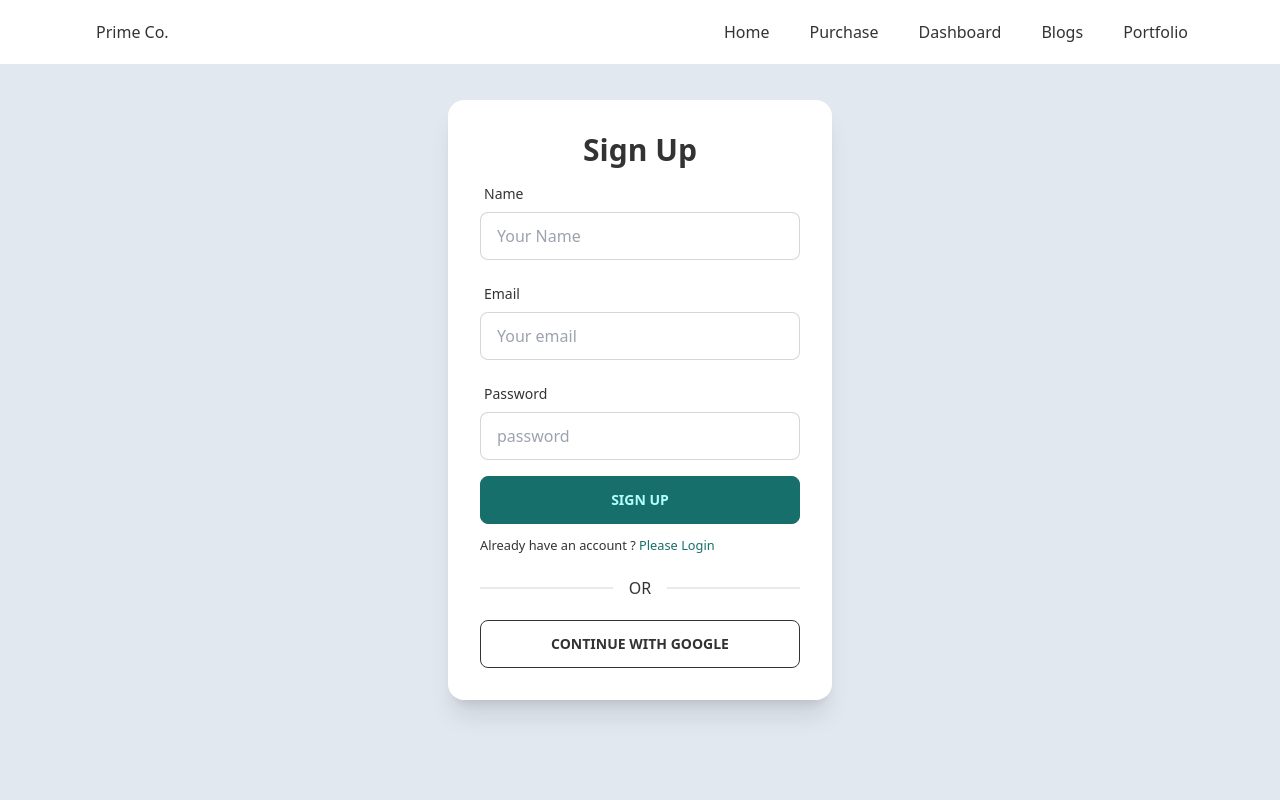
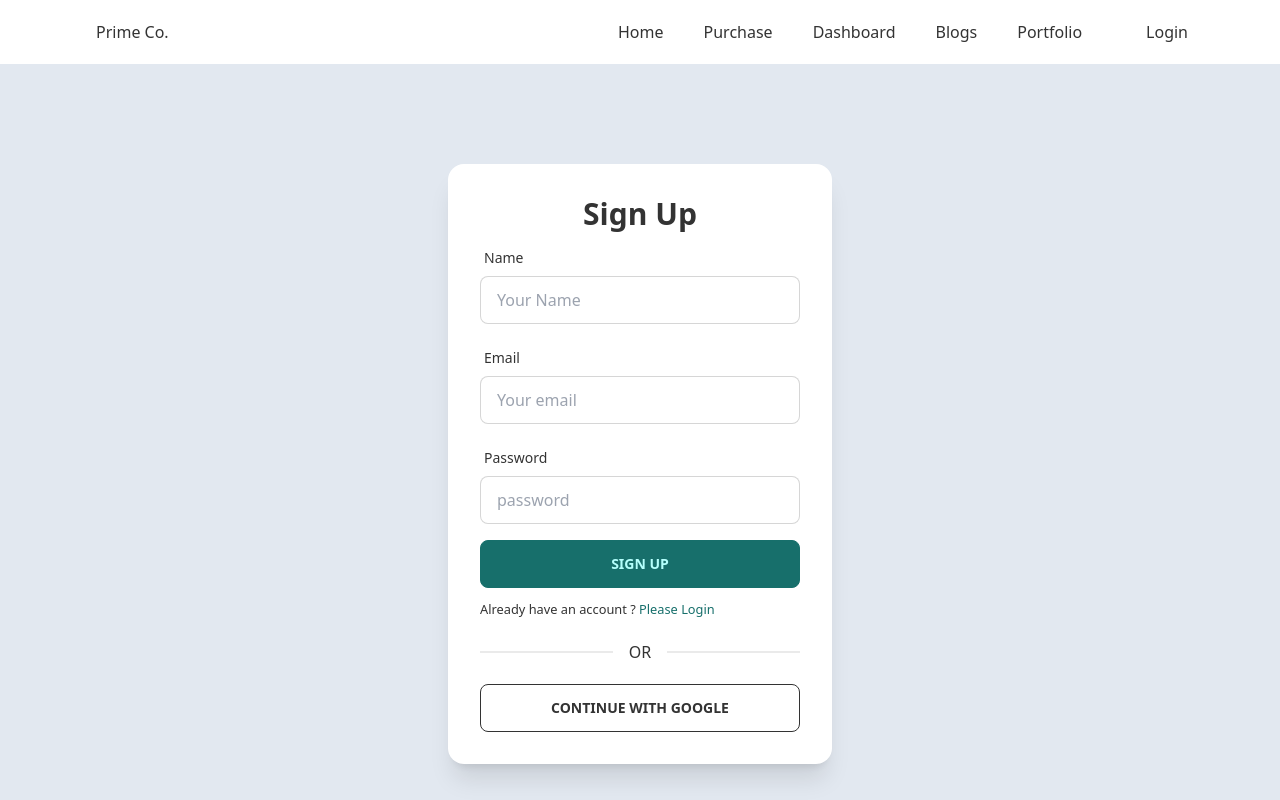
Before and after one commit to shagors/manufacturer-website-client, a React (Create React App) app: page /register in a window 1280 px wide. Built offline with nearby package versions, Linux system fonts and the light colour scheme; no server answers.

Commit message:
user show in navbar and logout and login button conditionally set

```diff
--- a/src/App.js
+++ b/src/App.js
@@ -8,6 +8,7 @@ import Login from "./pages/Login";
 import MyPortfolio from "./pages/MyPortfolio";
 import Purchase from "./pages/Purchase";
 import Register from "./pages/Register";
+import RequireAuth from "./pages/RequireAuth";
 
 
 function App() {
@@ -17,7 +18,9 @@ function App() {
         <Routes>
           <Route path="/" element={<Home></Home>}>Home</Route>
           <Route path="/home" element={<Home></Home>}>Home</Route>
-          <Route path="/purchase" element={<Purchase></Purchase>}>Purchase</Route>
+          <Route path="/purchase" element={<RequireAuth>
+            <Purchase></Purchase>
+          </RequireAuth>}>Purchase</Route>
           <Route path="/blogs" element={<Blogs></Blogs>}>Blogs</Route>
           <Route path="/portfolio" element={<MyPortfolio></MyPortfolio>}>Portfolio</Route>
           <Route path="/Login" element={<Login></Login>}>Login</Route>
--- a/src/components/Navbar.js
+++ b/src/components/Navbar.js
@@ -24,7 +24,18 @@ const Navbar = ({children}) => {
                             <NavLink className='rounded-lg hover:bg-primary hover:text-white p-3' to='/Dashboard'>Dashboard</NavLink>
                             <NavLink className='rounded-lg hover:bg-primary hover:text-white p-3' to='/blogs'>Blogs</NavLink>
                             <NavLink className='rounded-lg hover:bg-primary hover:text-white p-3' to='/portfolio'>Portfolio</NavLink>
-
+                            <div className='flex justify-center items-center'>
+                                <span className='md:px-3 px-1'>{user?.email}</span>
+                                <span className='md:px-3 px-1'>
+                                    {
+                                        user ? (
+                                            <NavLink to='/home' className='btn btn-primary' onClick={() => signOut(auth)}>Logout</NavLink>
+                                        )
+                                        :
+                                        (<NavLink to='/login'>Login</NavLink>)
+                                    }
+                                </span>
+                            </div>
                         </ul>
                     </div>
                 </div>
--- a/src/pages/Home/Review.js
+++ b/src/pages/Home/Review.js
@@ -3,7 +3,6 @@ import ReviewOne from './ReviewOne';
 
 const Review = () => {
     const [reviews, setReviews] = useState();
-    console.log(reviews);
 
     useEffect(() => {
         fetch('services.json')
--- a/src/pages/Login.js
+++ b/src/pages/Login.js
@@ -48,7 +48,7 @@ const Login = () => {
             <div className='lg:mx-20 flex justify-center items-center h-screen'>
                 <div className="card w-96 bg-base-100 shadow-xl">
                     <div className="card-body">
-                        <h2 className="text-center text-2xl font-bold">Login</h2>
+                        <h2 className="text-center text-2xl font-bold">Log In</h2>
                         <form onSubmit={handleSubmit(onSubmit)}>
                             <div className="form-control w-full max-w-xs">
                                 <label value="" className="label">
--- a/src/pages/Register.js
+++ b/src/pages/Register.js
@@ -2,6 +2,7 @@ import React from 'react';
 import { useCreateUserWithEmailAndPassword, useSignInWithGoogle, useUpdateProfile } from 'react-firebase-hooks/auth';
 import { useForm } from 'react-hook-form';
 import { Link, useNavigate } from 'react-router-dom';
+import Footer from '../components/Footer';
 import Loading from '../components/Loading';
 import auth from '../firebase.init';
 
@@ -30,18 +31,21 @@ const Register = () => {
         signInError = <p className='text-red-500'>{error?.message || gError?.message || updateError?.message}</p>
     }
 
-    // if(token){
-    //     navigate('/appointment');
-    // }
+    if(user){
+        navigate('/purchase');
+    }
 
     const onSubmit = async data => {
         await createUserWithEmailAndPassword(data.email, data.password);
         await updateProfile({displayName: data?.name});
+        navigate('/purchase');
     };
 
 
     return (
-        <div className='flex h-screen justify-center items-center'>
+        <div>
+
+            <div className='flex h-screen justify-center items-center my-16'>
                 <div className="card w-96 bg-base-100 shadow-xl">
                     <div className="card-body">
                         <h2 className="text-center text-3xl font-bold">Sign Up</h2>
@@ -112,6 +116,8 @@ const Register = () => {
                     </div>
                 </div>
             </div>
+            <Footer></Footer>
+        </div>
     );
 };
 
```
Lines whose indentation alone changed are shown as unchanged.
